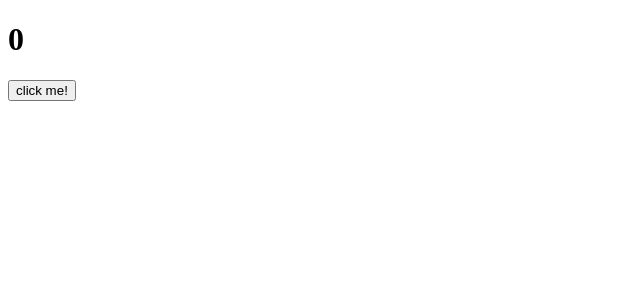
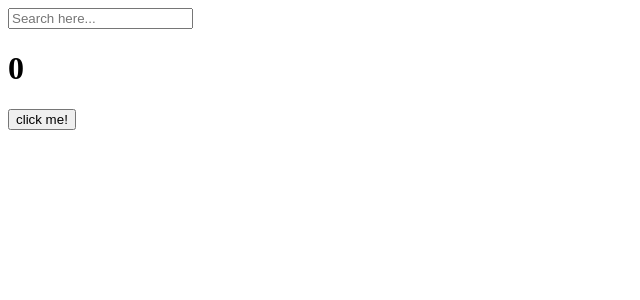
Before and after one commit to JEON-HYERIN/nomad-react, a React (Create React App) app: page / in a window 1280 px wide. Shown: the top 300 px of the page, without its empty margins (0-640 px from the left). Built offline with nearby package versions, Linux system fonts and the light colour scheme.

Commit message:
6.2 Deps

```diff
--- a/src/App.js
+++ b/src/App.js
@@ -4,15 +4,26 @@ import { useState, useEffect } from 'react';
 
 function App() {
   const [counter, setValue] = useState(0);
+  const [keyword, setKeyword] = useState("");
   const onClick = () => setValue(prev => prev + 1);
-  console.log('i run all the time');
+  const onChange = (event) => setKeyword(event.target.value);
 
   // 코드가 한 번만 실행될 수 있도록 도와줌
   useEffect(() => {
-    console.log('CALL THE API...');
+    console.log('i run only once');
   }, []);
+  useEffect(() => {
+    console.log('i run when "keyword" changes');
+  }, [keyword])
+  useEffect(() => {
+    console.log('i run when "counter" changes');
+  }, [counter])
+  useEffect(() => {
+    console.log('i run when keyword and counter changes');
+  }, [keyword, counter])
   return (
     <div>
+      <input value={keyword} onChange={onChange} type="text" placeholder="Search here..." />
       <h1>{counter}</h1>
       <button onClick={onClick}>click me!</button>
     </div>
```
